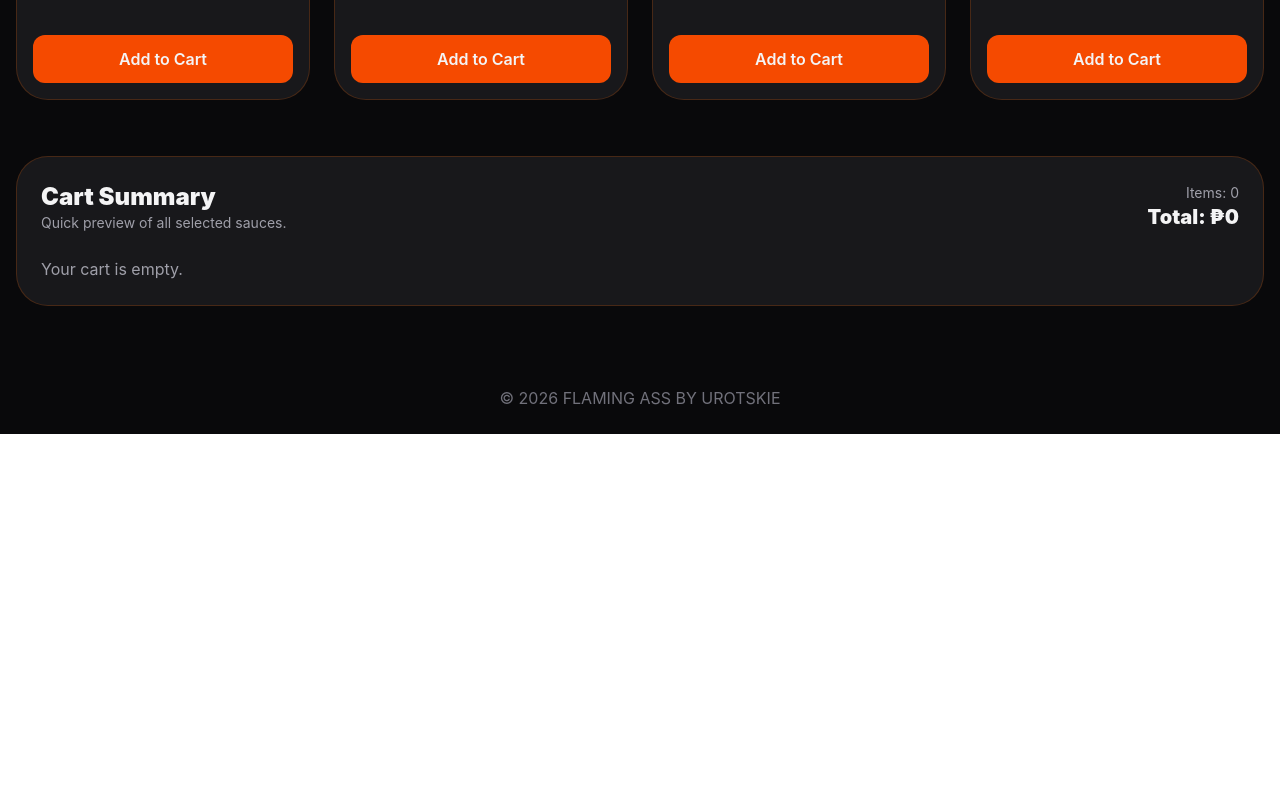
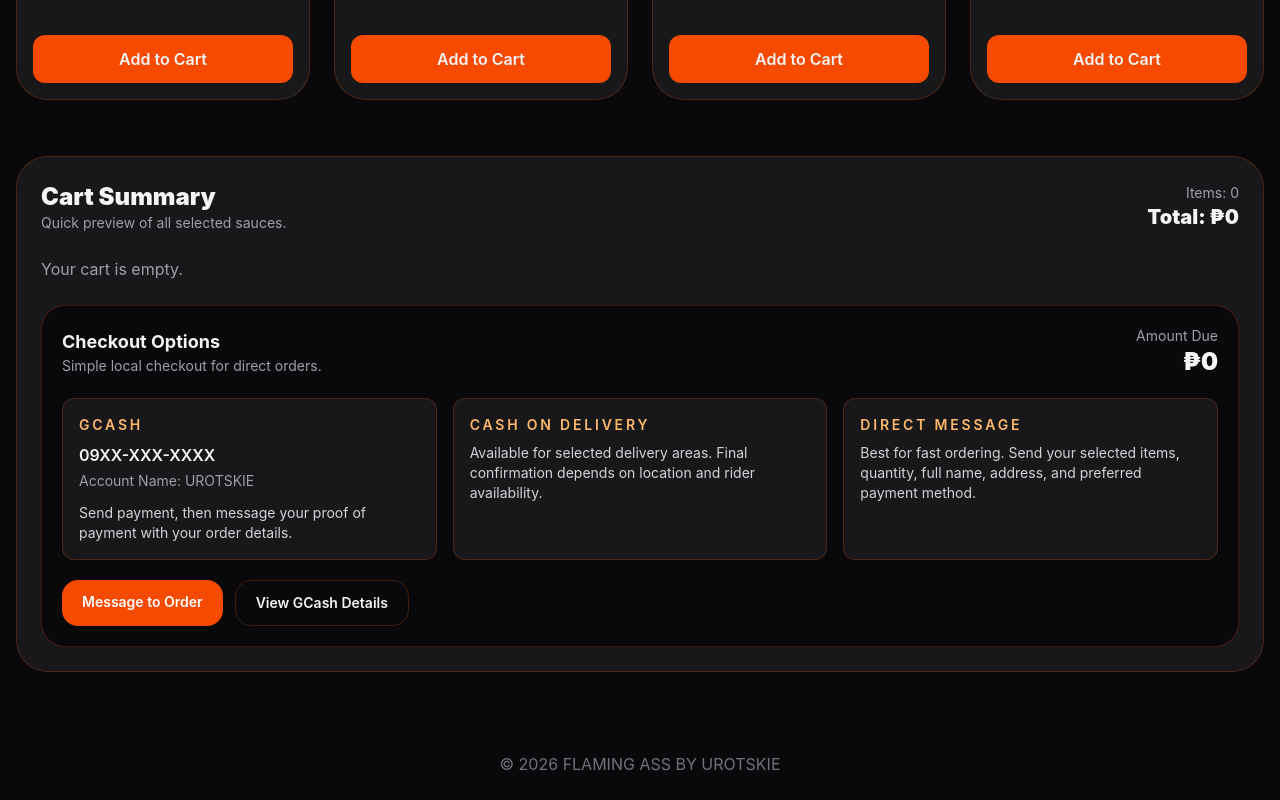
Before and after one commit to urotskie/flaming-ass-website, a React (Vite) app: page / in a window 1280 px wide. Shown: the part 1363-2163 px from the top of the page. Before the commit the page ends 1797 px from the top, so only its background shows below. Built offline with nearby package versions, Linux system fonts and the light colour scheme.

Commit message:
add cart controls and checkout section

```diff
--- a/src/App.jsx
+++ b/src/App.jsx
@@ -60,6 +60,28 @@ export default function SmallBusinessEcommerceWebsite() {
 
       return [...current, { ...product, quantity: 1 }];
     });
+  };
+
+  const increaseQuantity = (productId) => {
+    setCartItems((current) =>
+      current.map((item) =>
+        item.id === productId ? { ...item, quantity: item.quantity + 1 } : item
+      )
+    );
+  };
+
+  const decreaseQuantity = (productId) => {
+    setCartItems((current) =>
+      current
+        .map((item) =>
+          item.id === productId ? { ...item, quantity: item.quantity - 1 } : item
+        )
+        .filter((item) => item.quantity > 0)
+    );
+  };
+
+  const removeFromCart = (productId) => {
+    setCartItems((current) => current.filter((item) => item.id !== productId));
   };
 
   const totalCartItems = cartItems.reduce((sum, item) => sum + item.quantity, 0);
@@ -207,19 +229,103 @@ export default function SmallBusinessEcommerceWebsite() {
                 cartItems.map((item) => (
                   <div
                     key={item.id}
-                    className="flex items-center justify-between rounded-xl border border-orange-500/20 bg-zinc-950 px-4 py-3"
+                    className="rounded-xl border border-orange-500/20 bg-zinc-950 px-4 py-4"
                   >
-                    <div>
-                      <p className="font-semibold">{item.name}</p>
-                      <p className="text-sm text-zinc-400">{item.category}</p>
-                    </div>
-                    <div className="text-right">
-                      <p className="text-sm text-zinc-400">Qty: {item.quantity}</p>
-                      <p className="font-bold">₱{item.price * item.quantity}</p>
+                    <div className="flex flex-col gap-4 sm:flex-row sm:items-center sm:justify-between">
+                      <div>
+                        <p className="font-semibold">{item.name}</p>
+                        <p className="text-sm text-zinc-400">{item.category}</p>
+                        <p className="mt-1 text-sm text-zinc-400">₱{item.price} each</p>
+                      </div>
+
+                      <div className="flex flex-wrap items-center gap-3">
+                        <div className="flex items-center overflow-hidden rounded-xl border border-orange-500/20">
+                          <button
+                            onClick={() => decreaseQuantity(item.id)}
+                            className="px-3 py-2 text-lg font-bold text-white hover:bg-zinc-900"
+                          >
+                            −
+                          </button>
+                          <span className="min-w-[48px] px-3 py-2 text-center font-semibold">
+                            {item.quantity}
+                          </span>
+                          <button
+                            onClick={() => increaseQuantity(item.id)}
+                            className="px-3 py-2 text-lg font-bold text-white hover:bg-zinc-900"
+                          >
+                            +
+                          </button>
+                        </div>
+
+                        <div className="min-w-[90px] text-right">
+                          <p className="font-bold">₱{item.price * item.quantity}</p>
+                        </div>
+
+                        <button
+                          onClick={() => removeFromCart(item.id)}
+                          className="rounded-xl border border-red-500/30 px-3 py-2 text-sm font-semibold text-red-300 hover:bg-red-500/10"
+                        >
+                          Remove
+                        </button>
+                      </div>
                     </div>
                   </div>
                 ))
               )}
+            </div>
+
+            <div className="mt-6 rounded-[1.5rem] border border-orange-500/20 bg-zinc-950 p-5">
+              <div className="flex flex-col gap-3 sm:flex-row sm:items-center sm:justify-between">
+                <div>
+                  <h5 className="text-lg font-bold">Checkout Options</h5>
+                  <p className="text-sm text-zinc-400">
+                    Simple local checkout for direct orders.
+                  </p>
+                </div>
+                <div className="text-left sm:text-right">
+                  <p className="text-sm text-zinc-400">Amount Due</p>
+                  <p className="text-2xl font-black">₱{totalCartPrice}</p>
+                </div>
+              </div>
+
+              <div className="mt-5 grid gap-4 md:grid-cols-3">
+                <div className="rounded-xl border border-orange-500/20 bg-zinc-900 p-4">
+                  <p className="text-sm font-semibold uppercase tracking-[0.2em] text-orange-300">GCash</p>
+                  <p className="mt-2 font-semibold">09XX-XXX-XXXX</p>
+                  <p className="mt-1 text-sm text-zinc-400">Account Name: UROTSKIE</p>
+                  <p className="mt-3 text-sm text-zinc-300">
+                    Send payment, then message your proof of payment with your order details.
+                  </p>
+                </div>
+
+                <div className="rounded-xl border border-orange-500/20 bg-zinc-900 p-4">
+                  <p className="text-sm font-semibold uppercase tracking-[0.2em] text-orange-300">Cash on Delivery</p>
+                  <p className="mt-2 text-sm text-zinc-300">
+                    Available for selected delivery areas. Final confirmation depends on location and rider availability.
+                  </p>
+                </div>
+
+                <div className="rounded-xl border border-orange-500/20 bg-zinc-900 p-4">
+                  <p className="text-sm font-semibold uppercase tracking-[0.2em] text-orange-300">Direct Message</p>
+                  <p className="mt-2 text-sm text-zinc-300">
+                    Best for fast ordering. Send your selected items, quantity, full name, address, and preferred payment method.
+                  </p>
+                </div>
+              </div>
+
+              <div className="mt-5 flex flex-wrap gap-3">
+                <a
+                  href="https://m.me/flamingassbyurotskie"
+                  target="_blank"
+                  rel="noreferrer"
+                  className="rounded-2xl bg-orange-600 px-5 py-3 text-sm font-semibold text-white hover:opacity-90"
+                >
+                  Message to Order
+                </a>
+                <button className="rounded-2xl border border-orange-500/20 px-5 py-3 text-sm font-semibold text-zinc-100 hover:bg-zinc-900">
+                  View GCash Details
+                </button>
+              </div>
             </div>
           </div>
         </section>
```
